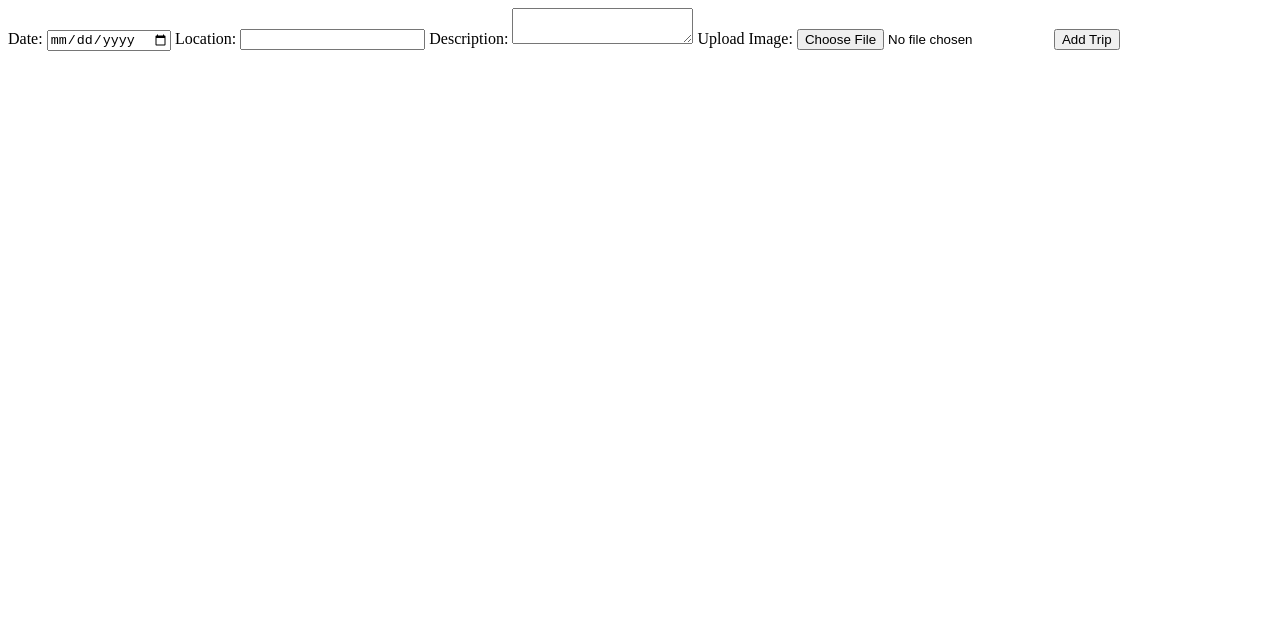
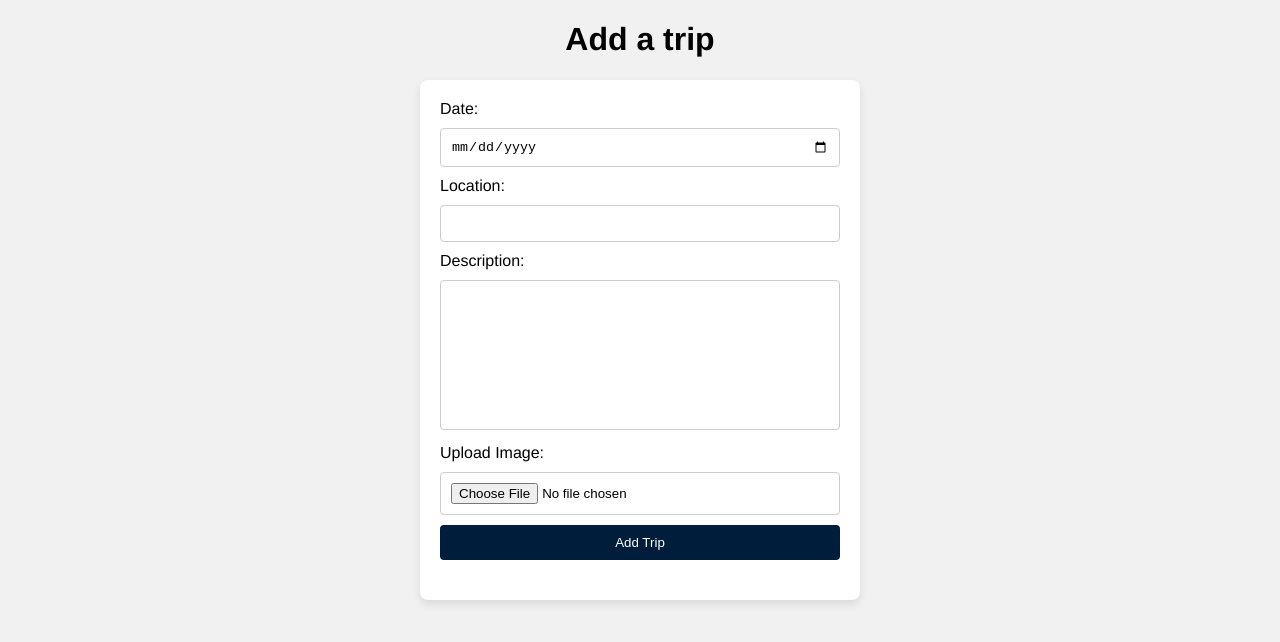
Before and after one commit to neilmorr/horizons, a website with bundled scripts: page trip-submit.html in a window 1280 px wide. Built offline with nearby package versions, Linux system fonts and the light colour scheme.

Commit message:
Added trip submit styling

```diff
--- a/src/index.js
+++ b/src/index.js
@@ -4,7 +4,7 @@ import { getStorage } from 'https://www.gstatic.com/firebasejs/10.1.0/firebase-s
 
 // Initialize Firebase
 const firebaseConfig = {
-  // Your Firebase config object
+  // Firebase config object
   apiKey: "AIzaSyCcCB8xX0-xJbmRhzzgqk0A_EaN6na9vVY",
     authDomain: "eternal-byte-345004.firebaseapp.com",
     projectId: "eternal-byte-345004",
--- /dev/null
+++ b/trip-submit-styles.css
@@ -0,0 +1,93 @@
+/* load-trips-styles.css */
+
+body {
+    font-family: Helvetica, Arial, sans-serif;
+    background-color: #f1f1f1;
+    margin: 0;
+    padding: 0;
+}
+
+h1 {
+    text-align: center;
+}
+
+/* Style for the form container */
+#tripForm {
+    max-width: 400px;
+    margin: 0 auto;
+    padding: 20px 20px; /* Add padding to both left and right sides */
+    background-color: #ffffff;
+    border-radius: 8px;
+    box-shadow: 0 4px 8px rgba(0, 0, 0, 0.1);
+}
+
+#tripDate,
+#tripLocation,
+#tripDescription,
+#tripImage {
+    width: 100%; /* Set the width to 100% to stay within the container */
+    padding: 10px; /* Add padding for spacing */
+    margin-bottom: 10px;
+    border: 1px solid #ccc;
+    border-radius: 4px;
+    box-sizing: border-box; /* Include padding and border in the width/height */
+}
+
+#tripForm button {
+    display: block;
+    width: 100%;
+    padding: 10px;
+    background-color: #001d3c;
+    color: #ffffff;
+    border: none;
+    border-radius: 4px;
+    cursor: pointer;
+    transition: background-color 0.2s;
+}
+
+label {
+    display: block;
+    margin-bottom: 10px;
+}
+
+input[type="date"],
+input[type="text"],
+textarea,
+input[type="file"],
+button {
+    width: 100%;
+    padding: 10px;
+    margin-bottom: 20px;
+    border: 1px solid #ccc;
+    border-radius: 4px;
+}
+
+textarea {
+    width: 100%;
+    padding: 10px;
+    margin-bottom: 20px;
+    border: 1px solid #ccc;
+    border-radius: 4px;
+    resize: none; /* Prevent resizing */
+    height: 150px; /* Adjust the height as needed */
+}
+
+
+button {
+    background-color: #001d3c;
+    color: #ffffff;
+    cursor: pointer;
+}
+
+button:hover {
+    background-color: #000000;
+}
+
+/* Add more styles as needed for specific elements in your load trips form */
+
+/* Responsive CSS for smaller screens */
+@media screen and (max-width: 768px) {
+    #tripForm {
+        max-width: 90%;
+    }
+}
--- a/trip-submit.html
+++ b/trip-submit.html
@@ -10,12 +10,14 @@
         <title></title>
         <meta name="description" content="">
         <meta name="viewport" content="width=device-width, initial-scale=1">
-        <link rel="stylesheet" href="">
+        <link rel="stylesheet" href="trip-submit-styles.css">
     </head>
     <body>
         <!--[if lt IE 7]>
             <p class="browsehappy">You are using an <strong>outdated</strong> browser. Please <a href="#">upgrade your browser</a> to improve your experience.</p>
         <![endif]-->
+
+        <h1 id="addtripHeader">Add a trip</h1>
 
         <form id="tripForm">
             <label for="tripDate">Date:</label>
```
